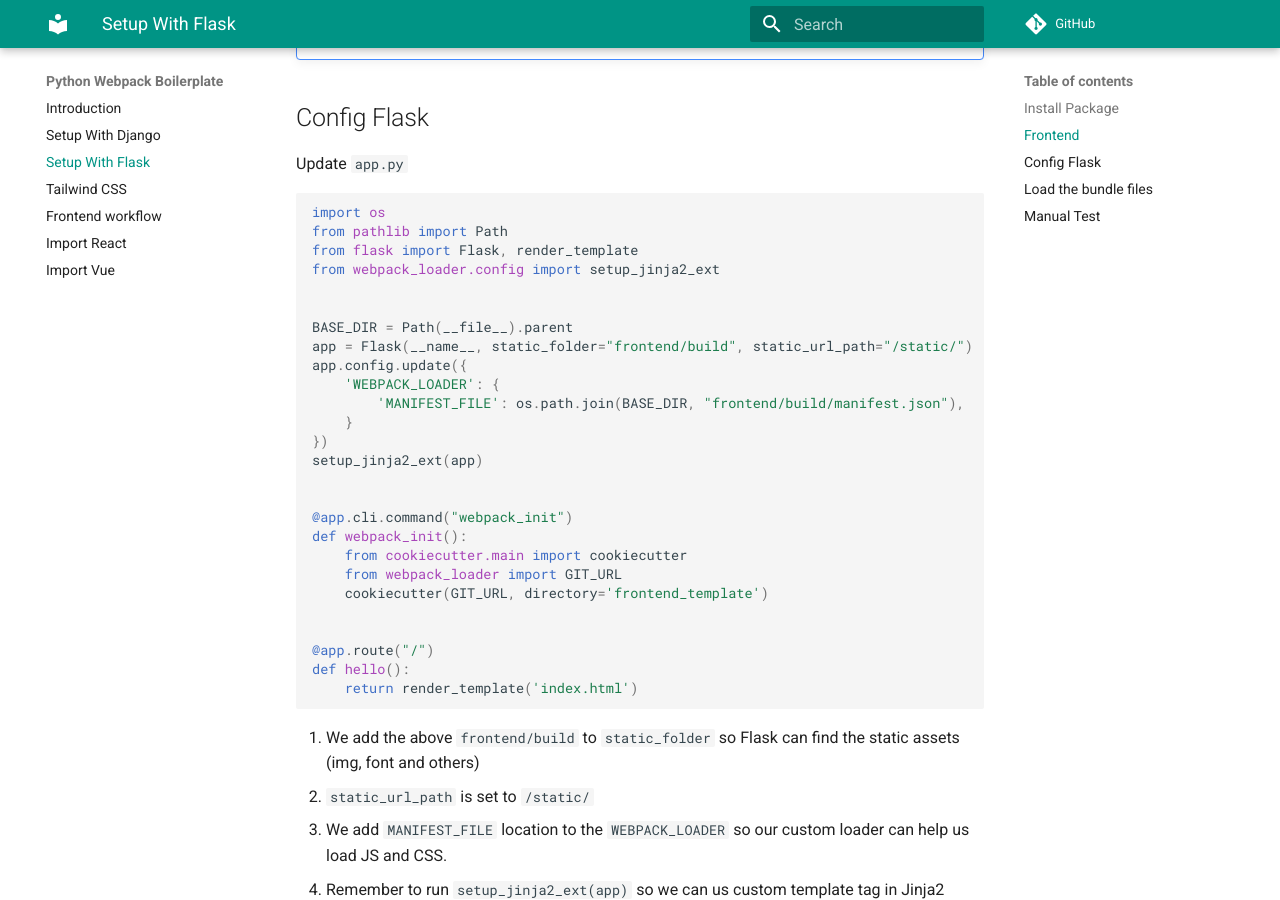
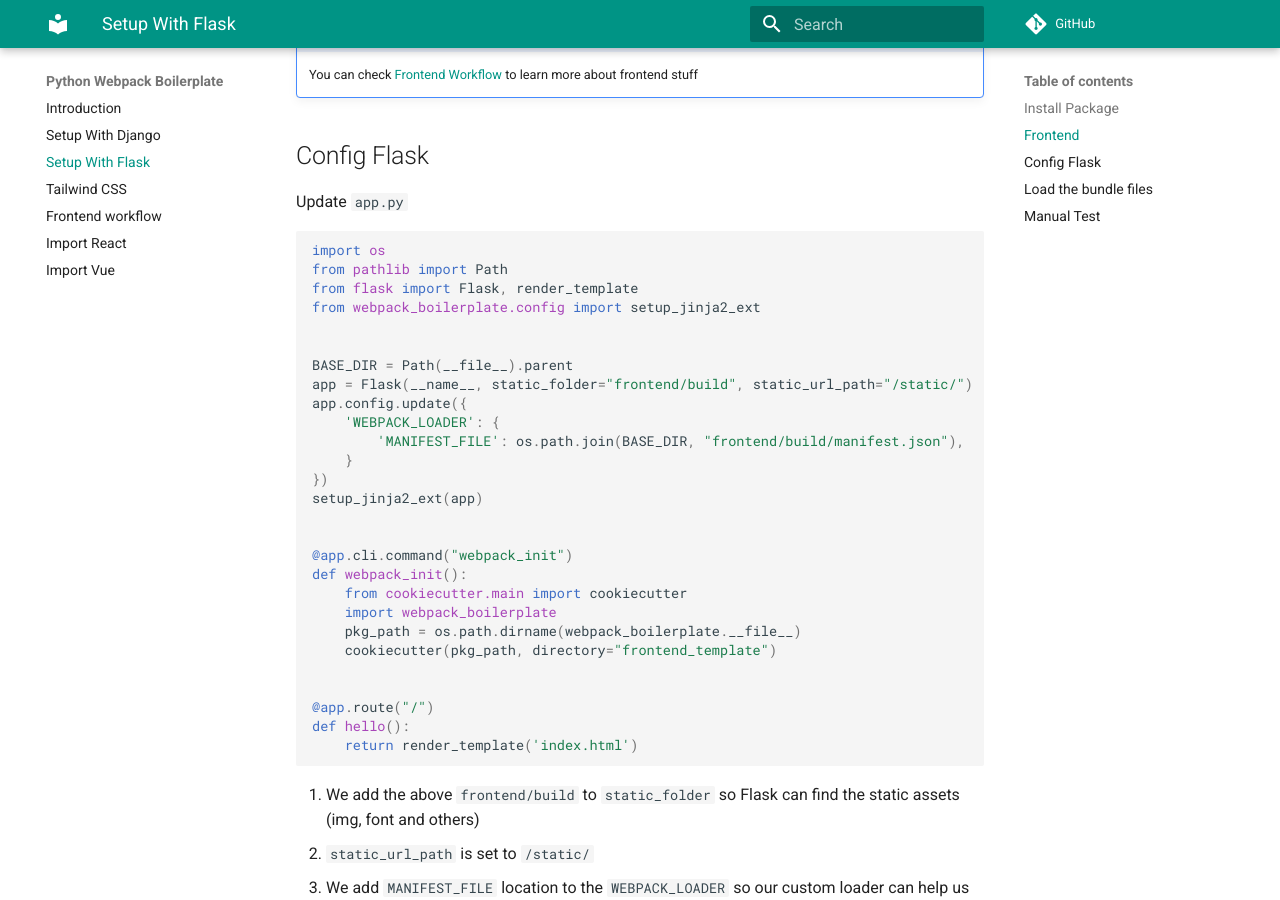
Before and after one commit to AccordBox/python-webpack-boilerplate, an MkDocs documentation site: the page built from docs/setup_with_flask.md, in a window 1280 px wide and 900 px high, scrolled down 1884 px. Built offline with MkDocs 1.6.1 and Material for MkDocs 9.7.7, drawn with Linux system fonts in a browser that asks for light colours; comment, search, counter and statistics services are not loaded; some of the changed text lies outside the part shown.

Commit message:
update doc

````diff
--- a/docs/setup_with_flask.md
+++ b/docs/setup_with_flask.md
@@ -17,6 +17,7 @@
 Create `app.py`
 
 ```python
+import os
 from flask import Flask
 
 app = Flask(__name__)
@@ -24,8 +25,9 @@
 @app.cli.command("webpack_init")
 def webpack_init():
     from cookiecutter.main import cookiecutter
-    from webpack_loader import GIT_URL
-    cookiecutter(GIT_URL, directory='frontend_template')
+    import webpack_boilerplate
+    pkg_path = os.path.dirname(webpack_boilerplate.__file__)
+    cookiecutter(pkg_path, directory="frontend_template")
 ```
 
 Here we created a `webpack_init` custom command to help us create `frontend` project.
@@ -97,7 +99,7 @@
 import os
 from pathlib import Path
 from flask import Flask, render_template
-from webpack_loader.config import setup_jinja2_ext
+from webpack_boilerplate.config import setup_jinja2_ext
 
 
 BASE_DIR = Path(__file__).parent
@@ -113,8 +115,9 @@
 @app.cli.command("webpack_init")
 def webpack_init():
     from cookiecutter.main import cookiecutter
-    from webpack_loader import GIT_URL
-    cookiecutter(GIT_URL, directory='frontend_template')
+    import webpack_boilerplate
+    pkg_path = os.path.dirname(webpack_boilerplate.__file__)
+    cookiecutter(pkg_path, directory="frontend_template")
 
 
 @app.route("/")
````
Also changed, not shown: docs/setup_with_django.md (+2 -2 lines).
